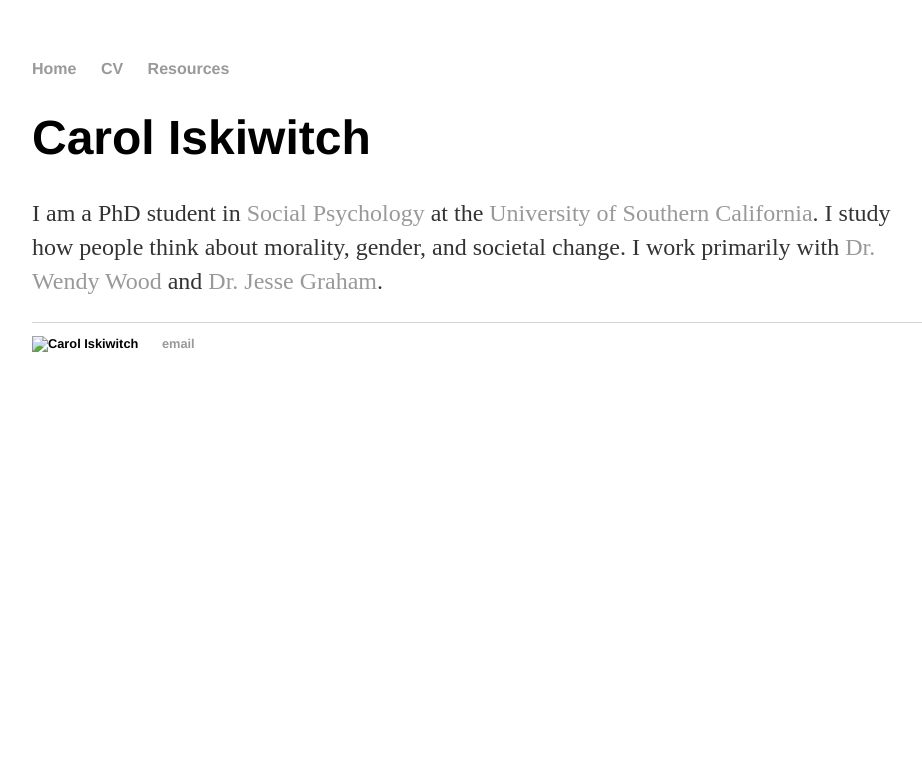
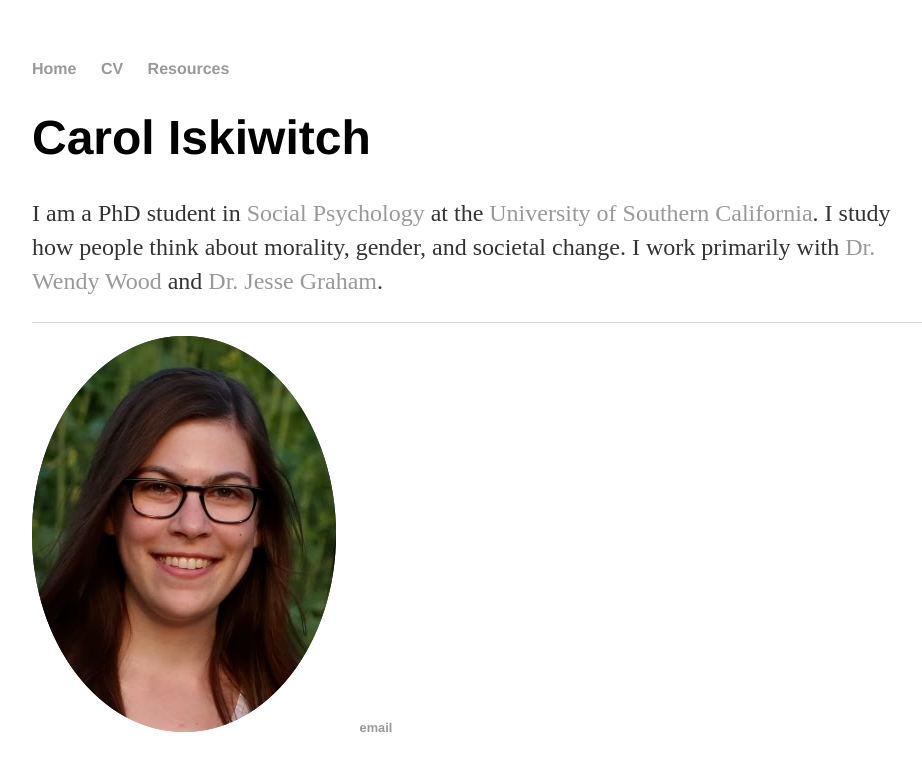
Before and after one commit to ciskiwitch/ciskiwitchB.github.io, a Jekyll site: the page built from index.html, in a window 1280 px wide. Shown: the top 771 px of the page, without its empty margins (160-1082 px from the left). Built offline with Jekyll 4.4.1, drawn with Linux system fonts in a browser that asks for light colours.

Commit message:
Update default.html

```diff
--- a/_layouts/default.html
+++ b/_layouts/default.html
@@ -20,7 +20,7 @@
 			</div><!-- /.container -->
 			<footer>
 	    		<ul>
-				<li><img src="grass_oval.png" alt="Carol Iskiwitch"> </li>
+				<li><img src="/images/photos/grass_oval.png" alt="Carol Iskiwitch"> </li>
 				<li><a href="mailto:caroliskiwitch@gmail.com">email</a></li>
 				</ul>
 			</footer>
```
